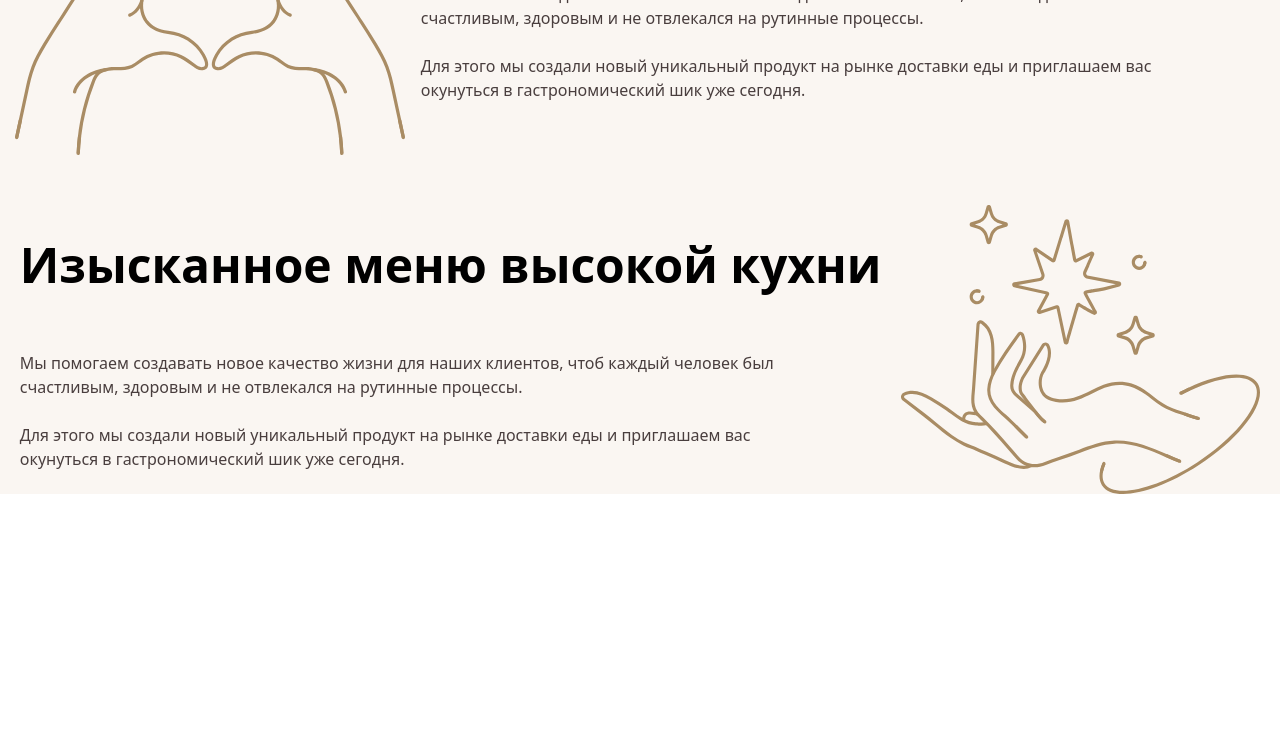
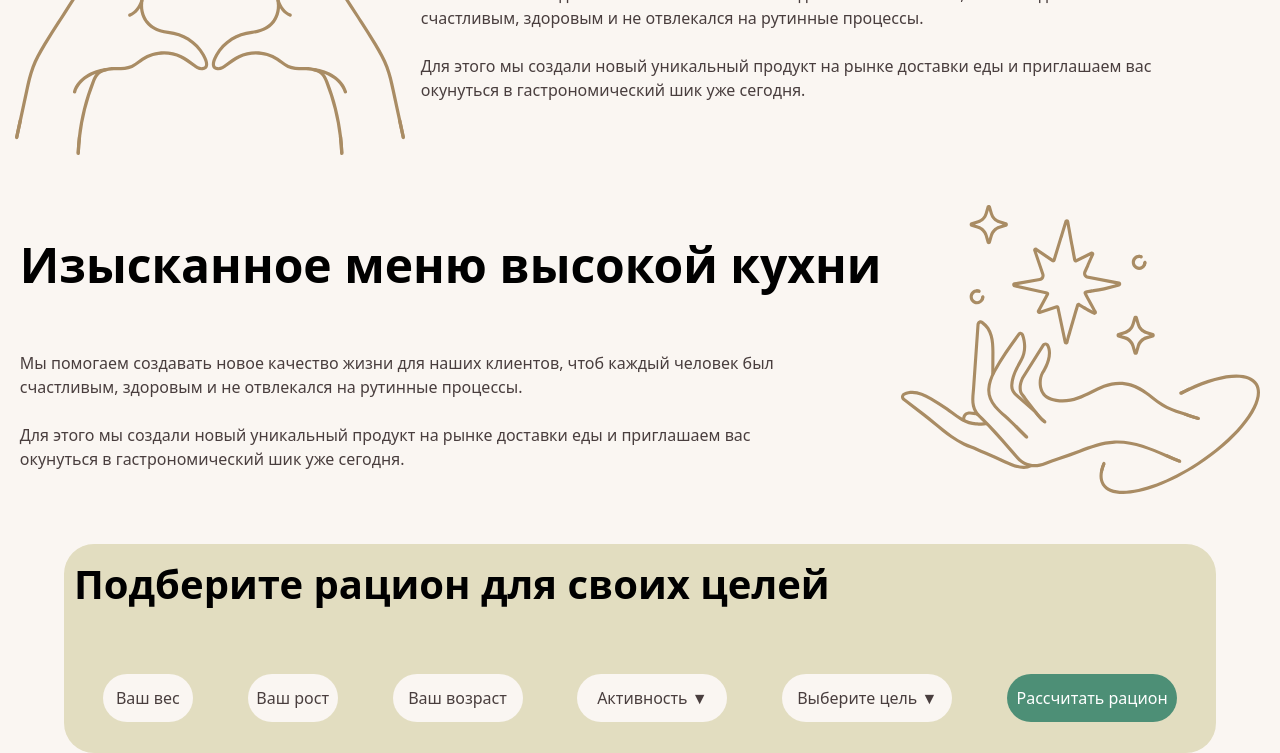
Before and after one commit to allastar09/exam-2_week, a website: page index.html in a window 1280 px wide. Shown: the part 742-1495 px from the top of the page. Before the commit the page ends 1236 px from the top, so only its background shows below. Drawn offline with Linux system fonts and the light colour scheme.

Commit message:
i dont understand overflow

```diff
--- a/index.html
+++ b/index.html
@@ -6,7 +6,7 @@
     <title>Document</title>
     <link rel="stylesheet" href="./src/output.css">
 </head>
-<body>
+<body class="bg-[#FAF6F2]">
     <header class="max-w-400 m-auto bg-[#FAF6F2] flex justify-between items-center">
         <div>
             <img src="./image/Group 161.png" alt="">
@@ -57,7 +57,6 @@
                         </div>
                     </div>
                 </div>
-
                  <div class="flex lg:flex-row flex-col-reverse gap-y-[20px] lg:justify-evenly items-center mt-[50px]">
                     <div>
                         <div>
@@ -74,6 +73,22 @@
                     </div>
                 </div>
             </section>
+            <section class="max-w-400 m-auto overflow-x-auto">
+                <div class="w-[90%] bg-[#E2DDC0] rounded-[30px] lg:h-[209px] h-[433px] m-auto mt-[50px] ">
+                    <div>
+                        <h1 class="font-bold text-center lg:text-start w-[px] lg:w-auto text-[30px] text-center lg:text-start lg:text-[40px] p-[10px]">Подберите рацион для своих целей</h1>
+                    </div>
+                    <div class="flex lg:flex-row flex-wrap justify-evenly gap-4 mt-[50px]">
+                        <button class="w-[90px] h-[48px] bg-[#FAF6F2] rounded-[30px] text-[#493E3E]">Ваш вес</button>
+                        <button class="w-[90px] h-[48px] bg-[#FAF6F2] rounded-[30px] text-[#493E3E]">Ваш рост</button>
+                        <button class="w-[130px] h-[48px] bg-[#FAF6F2] rounded-[30px] text-[#493E3E]">Ваш возраст</button>
+                        <button class="w-[150px] h-[48px] bg-[#FAF6F2] rounded-[30px] text-[#493E3E] ">Активность   ▼</button>
+                         <button class="lg:w-[170px] w-[80%] h-[48px] bg-[#FAF6F2] rounded-[30px] text-[#493E3E] ">Выберите цель ▼</button>
+                          <button class="w-[170px] h-[48px] bg-[#4D8F76] rounded-[30px] text-[white] ">Рассчитать рацион</button>
+                    </div>
+                </div>
+            </section>
+
     </main>
 </body>
 </html>
```
Also changed, not shown: src/output.css.
